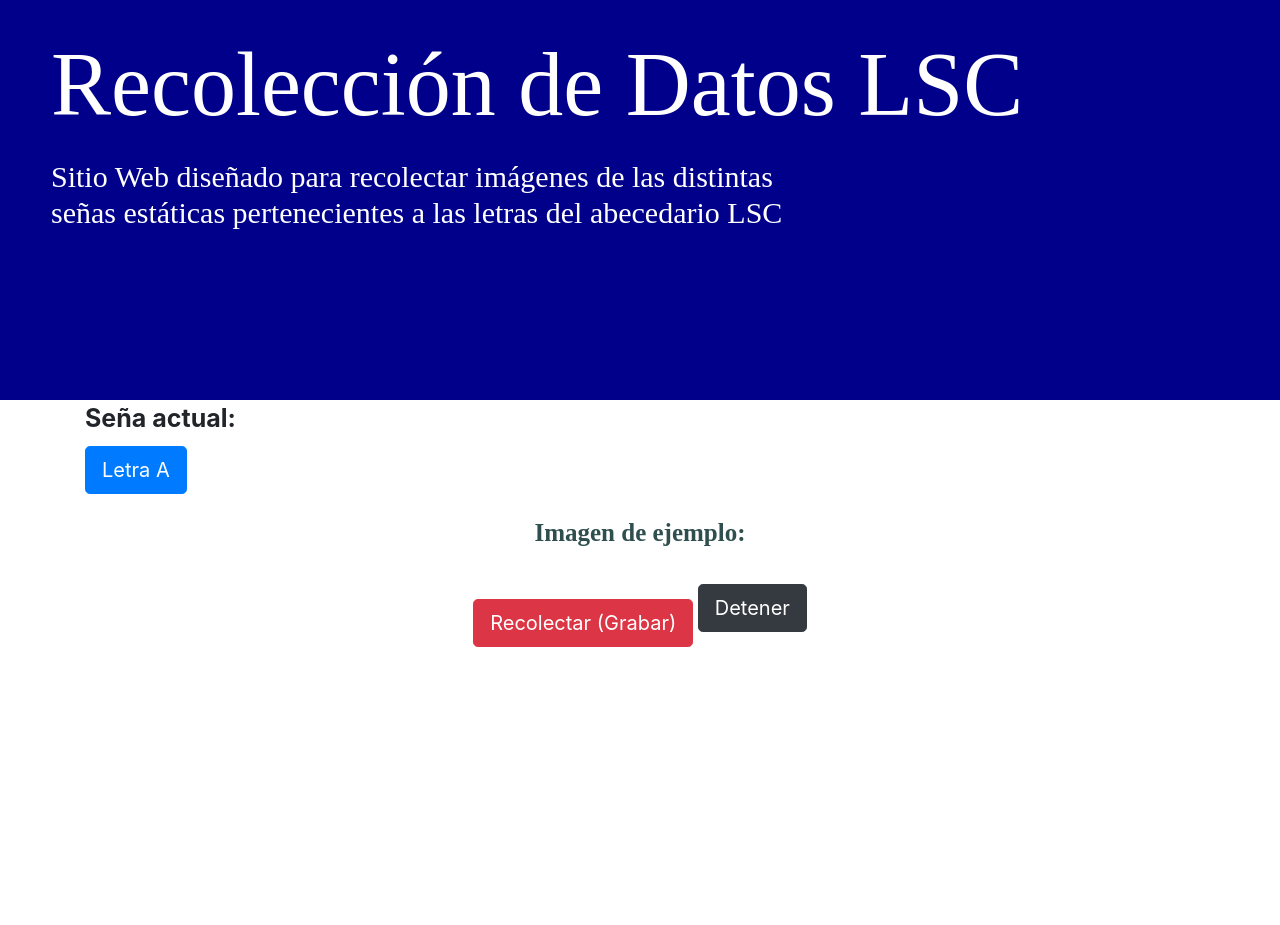
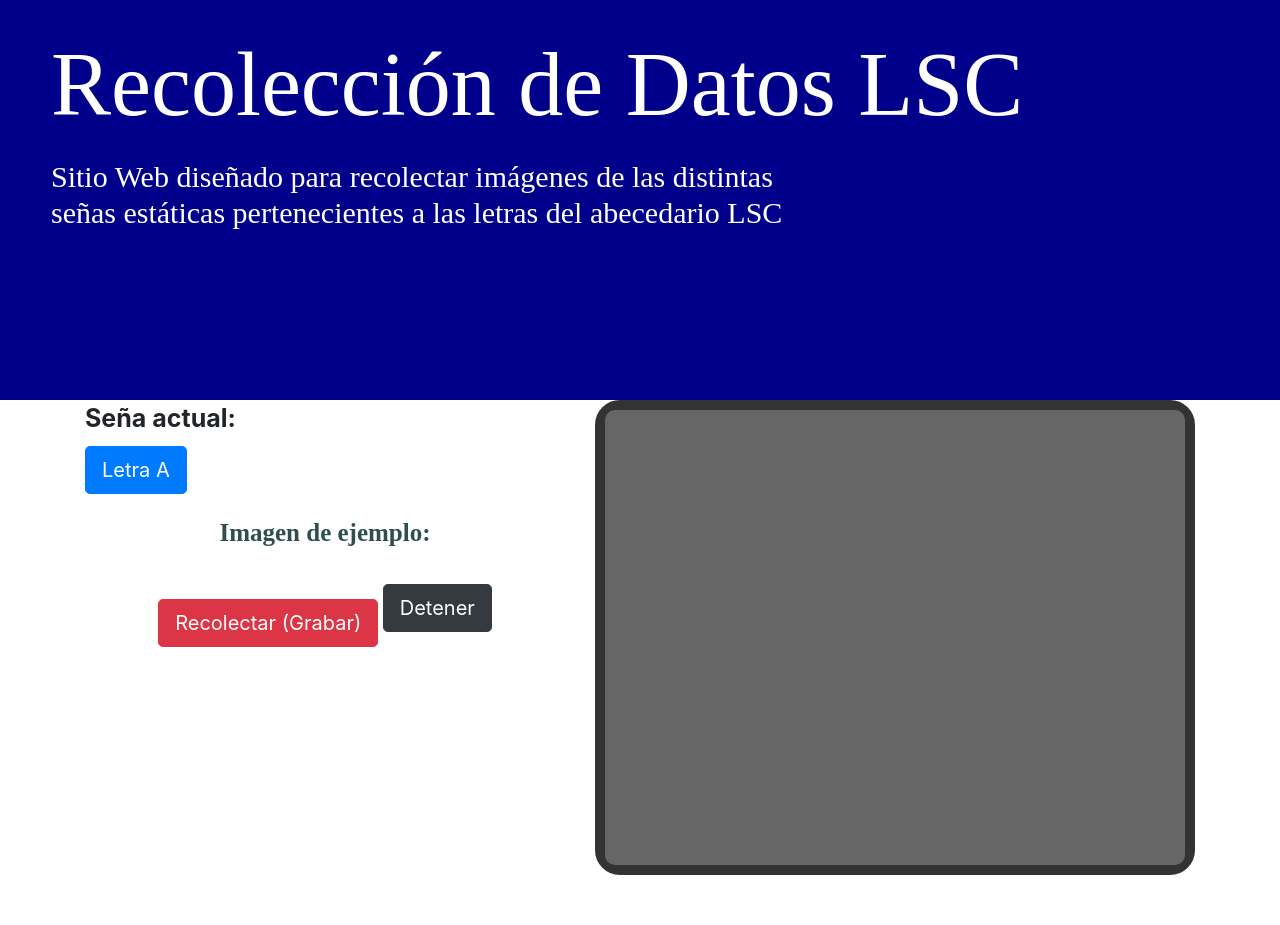
Before and after one commit to Proyecto-LSC/RecoleccionDatos_LSC, a Flask app: page / in a window 1280 px wide. Before the commit the page ends 647 px from the top, so only its background shows below. Run offline with Flask 2, Linux system fonts and the light colour scheme; some libraries are stand-ins or nearby versions.

Commit message:
Se añadio el recuadro para capturar el video

```diff
--- a/static/css/estilosRecolectarLSC.css
+++ b/static/css/estilosRecolectarLSC.css
@@ -41,3 +41,27 @@ section{
 	font-size: 25px;
 	color: darkslategray;
 }
+
+.video-container{
+	margin: 0px auto;
+	margin-bottom: 50px;
+	width: 600px;
+	height: 475px;
+	border: 10px #333 solid;
+	border-radius: 25px;
+}
+
+.video-element {
+	width: 580px;
+	height: 455px;
+	background-color: #666;
+	border-radius: 10px;
+}
+
+#recordingIcon{
+	height: 15px;
+	width: 15px;
+	background-color: red;
+	border-radius: 50%;
+	display: none;
+}
--- a/templates/recolectarLSC.html
+++ b/templates/recolectarLSC.html
@@ -34,6 +34,13 @@
 				<button type="button" class="btn btn-dark btn-lg" id="stop" style="margin-top: 10px;">Detener</button>
 			</div>
           </div>
+          <div class="col-sm">
+			<div class="video-container">
+				<video autoplay class="video-element" id="video"></video>
+				<canvas id="canvas" hidden></canvas>
+				<label id="textGrabando" style="display: none; font-size: large;"><span id="recordingIcon"></span><b>Grabando</b></label>
+			</div>
+		  </div>
         </div>
     </div>
 
```
